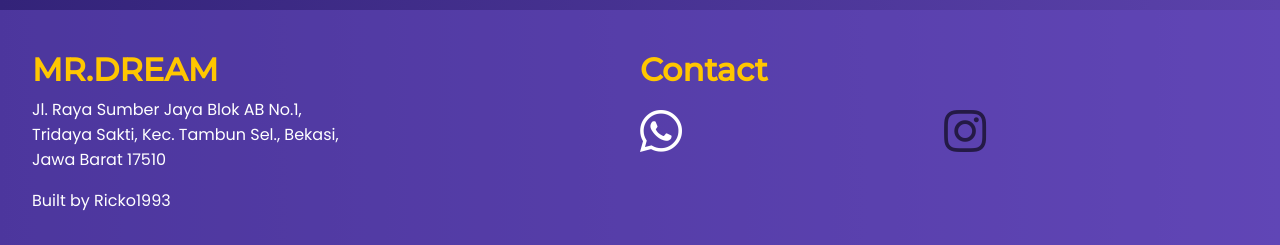
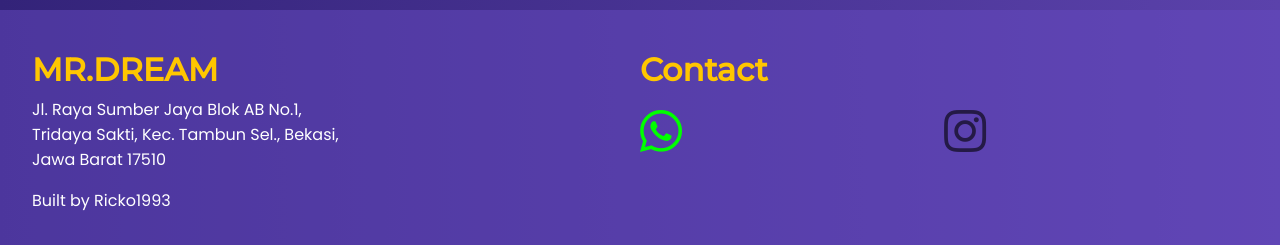
Before and after one commit to ricko1993/mr.dream, a Flask app: page / in a window 1280 px wide, with the pointer over the restyled element. Shown: the part 2428-2673 px from the top of the page. Run offline with Flask 2, Linux system fonts and the light colour scheme; some libraries are stand-ins or nearby versions; some web fonts are replaced.

Commit message:
change color green

```diff
--- a/static/main.css
+++ b/static/main.css
@@ -895,7 +895,7 @@ footer p {
 
 .fa-whatsapp:hover,
 .fa-codepen:hover {
-  color: #fff;
+  color: rgb(0, 255, 0);
 }
 
 .fa-instagram:hover {
```
